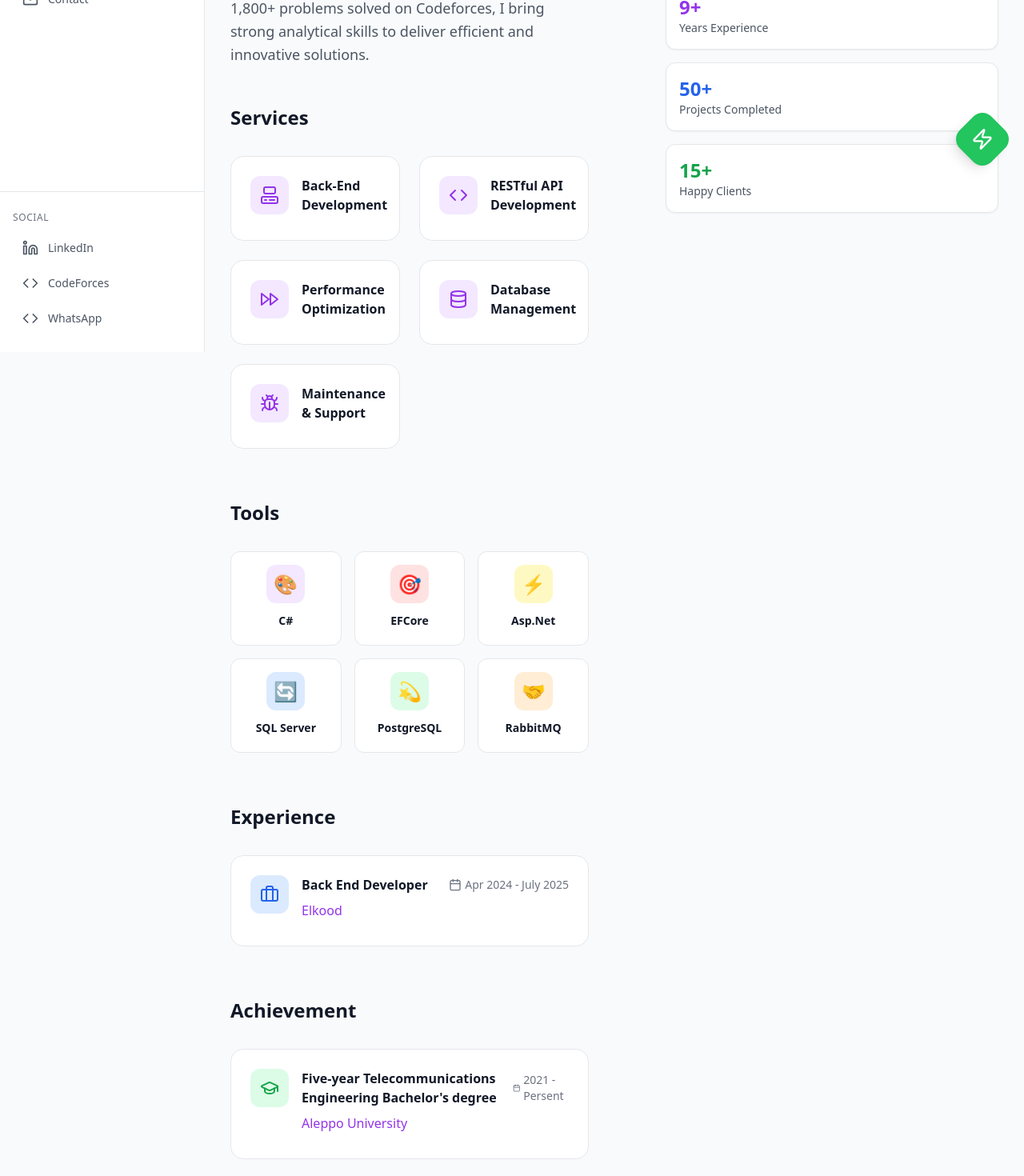
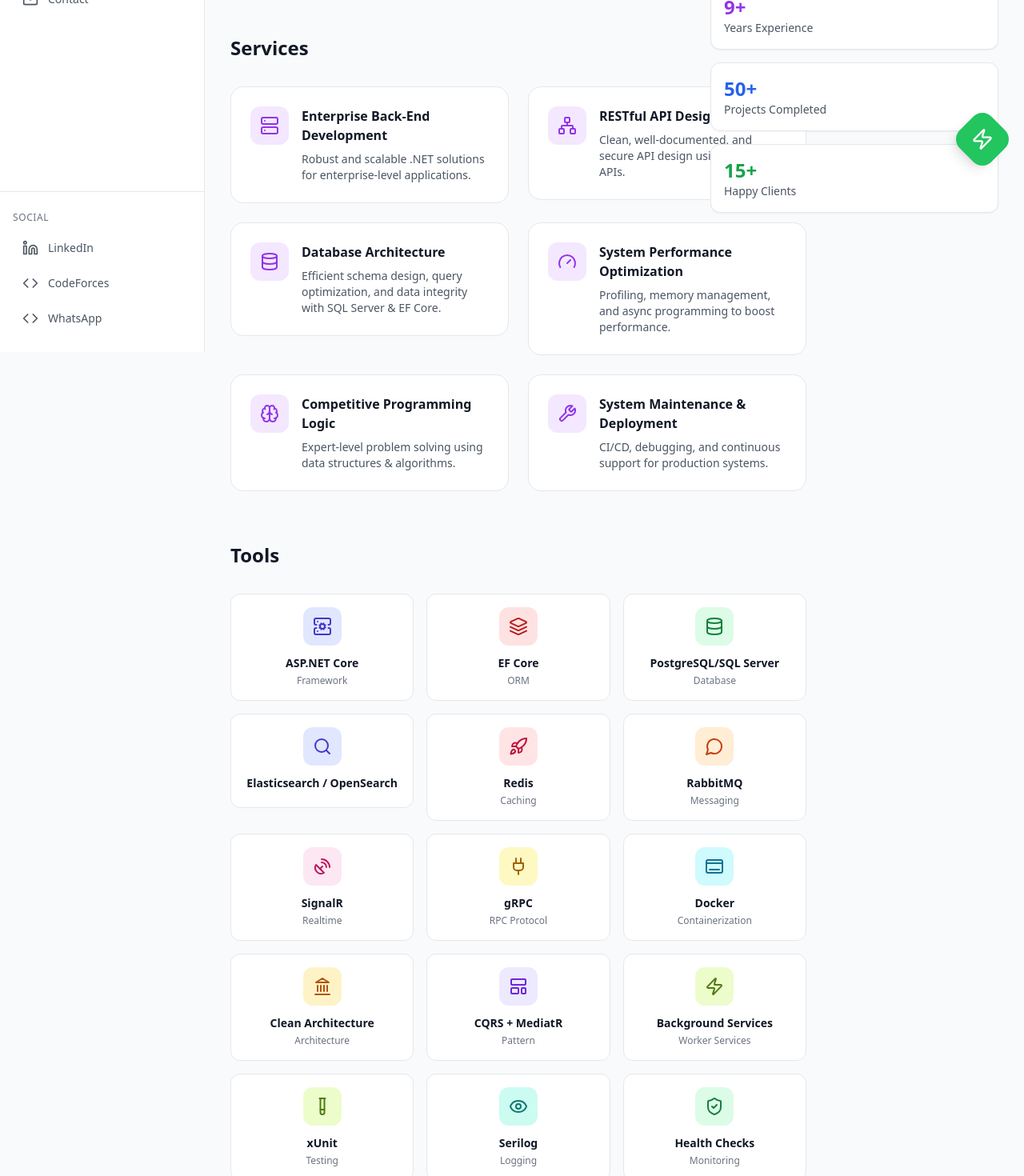
Before and after one commit to Wassim221en/Portfolio, a React (Vite) app: page /Portfolio/about in a window 1280 px wide. Shown: the part 360-1830 px from the top of the page at 80% size. Built offline with nearby package versions, Linux system fonts and the light colour scheme.

Commit message:
feat tools

```diff
--- a/client/components/Services.tsx
+++ b/client/components/Services.tsx
@@ -1,32 +1,45 @@
-import { Code, Palette, Users, Zap, Database, Settings, Wrench, GraduationCap, Briefcase, Calendar, Bug, Computer, BellElectric, BellElectricIcon, FastForward, FastForwardIcon } from 'lucide-react';
 import { ScrollAnimation } from '@/components/ScrollAnimation';
 import { optimizedAppearDataAttribute } from 'framer-motion';
+import {
+    Server,
+    Network,
+    Gauge,
+    Database,
+    Wrench,
+    Brain,
+    Code2,
+} from "lucide-react";
 export function Services() {
     const services = [
         {
-            icon: Computer,
-            title: 'Back-End Development',
-            description: ''
+            icon: Server,
+            title: "Enterprise Back-End Development",
+            description: "Robust and scalable .NET solutions for enterprise-level applications.",
         },
         {
-            icon: Code,
-            title: 'RESTful API Development',
-            description: ''
-        },
-        {
-            icon: FastForwardIcon,
-            title: 'Performance Optimization',
-            description: ''
+            icon: Network,
+            title: "RESTful API Design",
+            description: "Clean, well-documented, and secure API design using .NET Web APIs.",
         },
         {
             icon: Database,
-            title: 'Database Management',
-            description: ''
+            title: "Database Architecture",
+            description: "Efficient schema design, query optimization, and data integrity with SQL Server & EF Core.",
         },
         {
-            icon: Bug,
-            title: 'Maintenance & Support',
-            description: ''
+            icon: Gauge,
+            title: "System Performance Optimization",
+            description: "Profiling, memory management, and async programming to boost performance.",
+        },
+        {
+            icon: Brain,
+            title: "Competitive Programming Logic",
+            description: "Expert-level problem solving using data structures & algorithms.",
+        },
+        {
+            icon: Wrench,
+            title: "System Maintenance & Deployment",
+            description: "CI/CD, debugging, and continuous support for production systems.",
         },
     ];
     {/* Services Section */ }
--- a/client/pages/About.tsx
+++ b/client/pages/About.tsx
@@ -1,47 +1,144 @@
-import { Code, Palette, Users, Zap, Database, Settings, Wrench, GraduationCap, Briefcase, Calendar, Bug, Computer, BellElectric, BellElectricIcon, FastForward, FastForwardIcon } from 'lucide-react';
-import { ScrollAnimation } from '@/components/ScrollAnimation';
-import { optimizedAppearDataAttribute } from 'framer-motion';
-import { Services } from '@/components/Services';
+import {
+  Code,
+  Palette,
+  Users,
+  Zap,
+  Database,
+  Settings,
+  Wrench,
+  GraduationCap,
+  Briefcase,
+  Calendar,
+  Bug,
+  Computer,
+  BellElectric,
+  FastForward,
+  Code2,
+  Braces,
+  ServerCog,
+  Layers,
+  SatelliteDish,
+  Plug,
+  MessageCircle,
+  Dock,
+  GitBranch,
+  Gauge,
+  ShieldCheck,
+  Landmark,
+  LayoutTemplate,
+  TerminalSquare,
+  TestTube,
+  Eye,
+  Rocket,
+  Search
+} from "lucide-react";
 
+import { ScrollAnimation } from "@/components/ScrollAnimation";
+import { Services } from "@/components/Services";
 export default function About() {
 
  const tools = [
+  // Languages & Frameworks
   {
-      name: 'C#',
-      category: '',
-      icon: '🎨',
-      color: 'bg-purple-100 text-purple-700'
+    name: "ASP.NET Core",
+    category: "Framework",
+    icon: <ServerCog className="w-6 h-6" />,
+    color: "bg-indigo-100 text-indigo-700",
   },
   {
-      name: 'EFCore',
-      category: '',
-      icon: '🎯',
-      color: 'bg-red-100 text-red-700'
+    name: "EF Core",
+    category: "ORM",
+    icon: <Layers className="w-6 h-6" />,
+    color: "bg-red-100 text-red-700",
+  },
+
+  // Databases
+  {
+    name: "PostgreSQL/SQL Server",
+    category: "Database",
+    icon: <Database className="w-6 h-6" />,
+    color: "bg-green-100 text-green-700",
   },
   {
-      name: 'Asp.Net',
-      category: '',
-      icon: '⚡',
-      color: 'bg-yellow-100 text-yellow-700'
+    name: "Elasticsearch / OpenSearch",
+    icon: <Search className="w-6 h-6" />,
+    color: "bg-indigo-100 text-indigo-700",
+    level: "Intermediate",
   },
   {
-      name: 'SQL Server',
-      category: '',
-      icon: '🔄',
-      color: 'bg-blue-100 text-blue-700'
+    name: "Redis",
+    category: "Caching",
+    icon: <Rocket className="w-6 h-6" />,
+    color: "bg-rose-100 text-rose-700",
+  },
+
+  // Communication & Messaging
+  {
+    name: "RabbitMQ",
+    category: "Messaging",
+    icon: <MessageCircle className="w-6 h-6" />,
+    color: "bg-orange-100 text-orange-700",
   },
   {
-      name: 'PostgreSQL',
-      category: '',
-      icon: '💫',
-      color: 'bg-green-100 text-green-700'
+    name: "SignalR",
+    category: "Realtime",
+    icon: <SatelliteDish className="w-6 h-6" />,
+    color: "bg-pink-100 text-pink-700",
   },
   {
-      name: 'RabbitMQ',
-      category: '',
-      icon: '🤝',
-      color: 'bg-orange-100 text-orange-700'
-    }
+    name: "gRPC",
+    category: "RPC Protocol",
+    icon: <Plug className="w-6 h-6" />,
+    color: "bg-yellow-100 text-yellow-700",
+  },
+
+  // DevOps & Tools
+  {
+    name: "Docker",
+    category: "Containerization",
+    icon: <Dock  className="w-6 h-6" />,
+    color: "bg-cyan-100 text-cyan-700",
+  },
+
+  // Architecture & Patterns
+  {
+    name: "Clean Architecture",
+    category: "Architecture",
+    icon: <Landmark className="w-6 h-6" />,
+    color: "bg-amber-100 text-amber-700",
+  },
+  {
+    name: "CQRS + MediatR",
+    category: "Pattern",
+    icon: <LayoutTemplate className="w-6 h-6" />,
+    color: "bg-violet-100 text-violet-700",
+  },
+  {
+    name: "Background Services",
+    category: "Worker Services",
+    icon: <Zap className="w-6 h-6" />,
+    color: "bg-lime-100 text-lime-700",
+  },
+
+  // Testing & Monitoring
+  {
+    name: "xUnit",
+    category: "Testing",
+    icon: <TestTube className="w-6 h-6" />,
+    color: "bg-lime-100 text-lime-700",
+  },
+  {
+    name: "Serilog",
+    category: "Logging",
+    icon: <Eye className="w-6 h-6" />,
+    color: "bg-teal-100 text-teal-700",
+  },
+  {
+    name: "Health Checks",
+    category: "Monitoring",
+    icon: <ShieldCheck className="w-6 h-6" />,
+    color: "bg-green-100 text-green-700",
+  },
 ];
 
   const experience = [
@@ -77,7 +174,7 @@ export default function About() {
     <div className="max-w-6xl mx-auto px-4 sm:px-6 lg:px-8 py-8 lg:py-12">
       <div className="grid grid-cols-1 lg:grid-cols-2 gap-12 lg:gap-16 items-start">
         {/* Left Content */}
-        <div className="w-full lg:w-auto">
+        <div className="w-full lg:w-[680px] xl:w-[720px] 2xl:w-[600px]">
           <ScrollAnimation direction="left">
             <div className="mb-8">
               <h1 className="text-4xl lg:text-5xl font-bold text-gray-900 mb-4">
@@ -237,7 +334,8 @@ export default function About() {
         </div>
 
         {/* Right Content - Profile Image Area */}
-        <div className="hidden lg:block lg:pl-8">
+        <div className="hidden lg:block lg:pl-16 w-[-200px] ml-6">
+
           <div className="relative">
             {/* Profile Image */}
             <ScrollAnimation direction="right" delay={0.3}>
```
Lines whose indentation alone changed are shown as unchanged.
